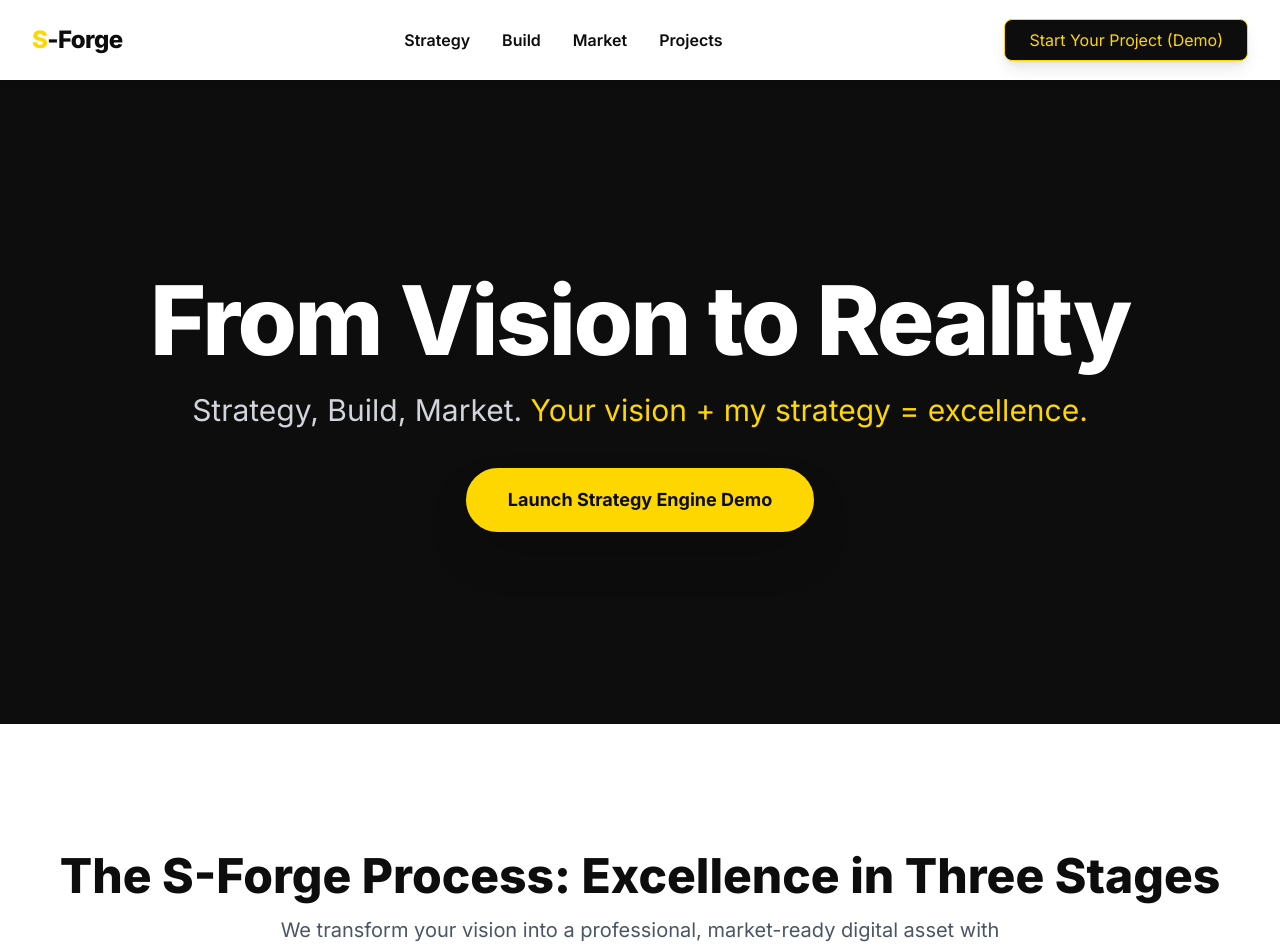
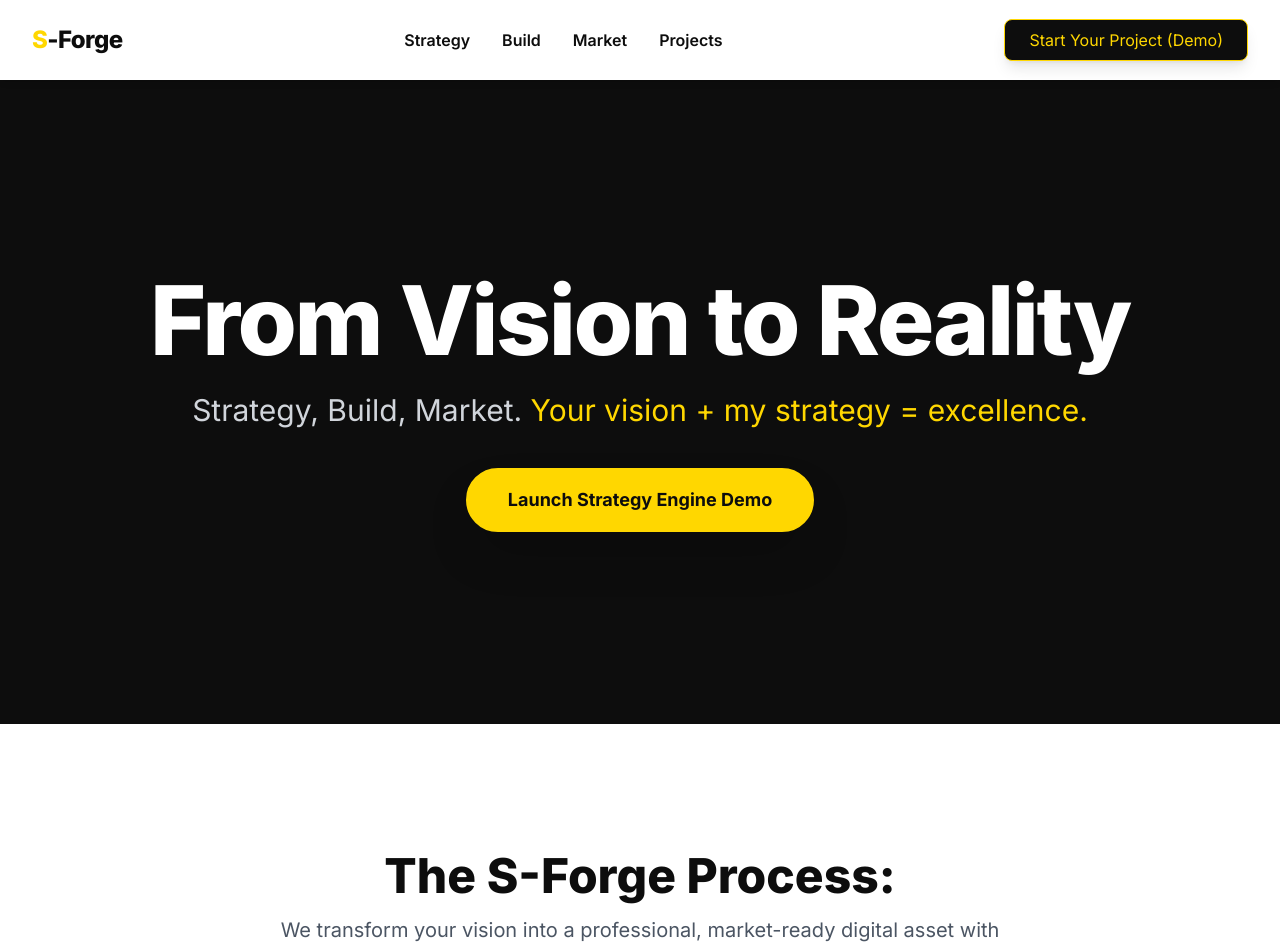
Before and after one commit to Solomough/s-forge, a React (Vite) app: page / in a window 1280 px wide. Shown: the top 948 px of the page. Built offline with nearby package versions, Linux system fonts and the light colour scheme.

Commit message:
Update WorkflowSection.jsx

```diff
--- a/src/components/WorkflowSection.jsx
+++ b/src/components/WorkflowSection.jsx
@@ -55,12 +55,12 @@ const WorkflowSection = () => {
         {/* Section Heading */}
         <div className="text-center mb-16">
           <motion.h2
-            initial={{ y: 20, opacity: 0 }}
+            initial={{ y: 10, opacity: 0 }}
             whileInView={{ y: 0, opacity: 1 }}
             viewport={{ once: true, amount: 0.5 }}
             className="text-4xl md:text-5xl font-extrabold text-s-text mb-4"
           >
-            The S-Forge Process: Excellence in Three Stages
+            The S-Forge Process:
           </motion.h2>
           <motion.p
             initial={{ y: 20, opacity: 0 }}
```
